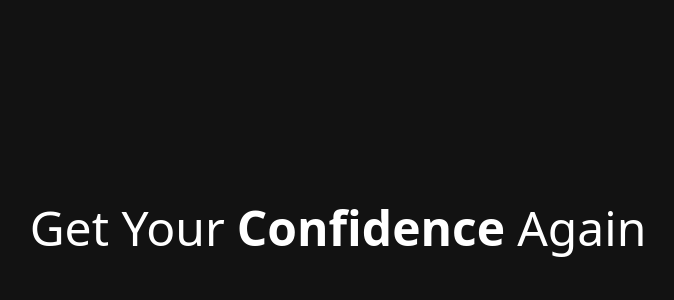
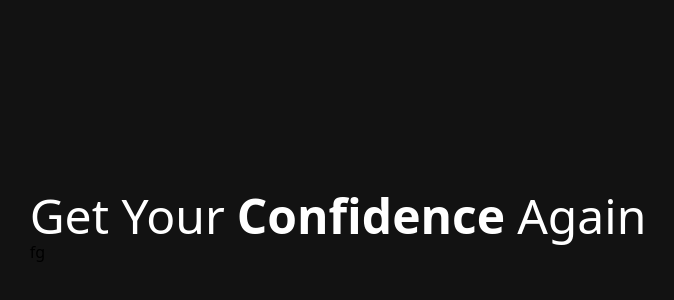
Before and after one commit to Remi-dee/Mestyle, a Next.js app: page / in a window 1280 px wide. Shown: the part 172-472 px from the top of the page, without its empty margins (302-976 px from the left). Built offline with nearby package versions, Linux system fonts and the light colour scheme.

Commit message:
Friday, December 1, 2023 at 5:07 PM West Africa Standard Time

```diff
--- a/app/components/landingPage/Hero.js
+++ b/app/components/landingPage/Hero.js
@@ -11,7 +11,7 @@ function Hero() {
         <span className="text-white text-5xl font-normal ">Again</span>
       </div>
 
-
+      fg
     </div>
   );
 }
```
